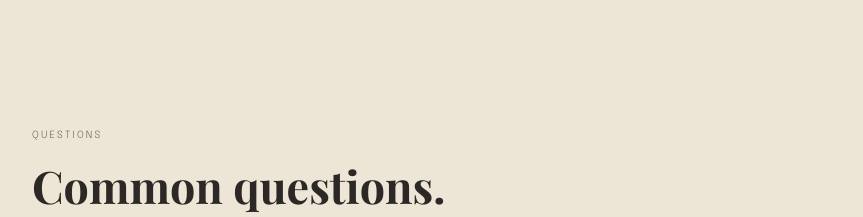
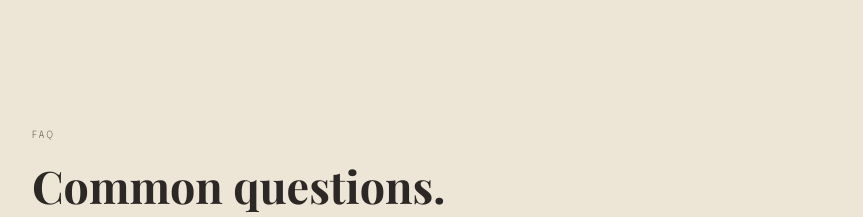
Before and after one commit to gabriela-chirinos/Lustro_Project, a React (Vite) app: page / in a window 1280 px wide. Shown: the part 7880-8097 px from the top of the page, without its empty margins (208-1071 px from the left). Built offline with nearby package versions, Linux system fonts and the light colour scheme; a web font is replaced by a local one.

Commit message:
updated FAQ

```diff
--- a/src/components/FAQSection.jsx
+++ b/src/components/FAQSection.jsx
@@ -133,7 +133,7 @@ export default function FAQSection() {
             color: 'var(--mid)',
             marginBottom: '1rem',
           }}>
-            Questions
+           FAQ
           </p>
           <h2 style={{
             fontFamily: '"Playfair Display", serif',
```
